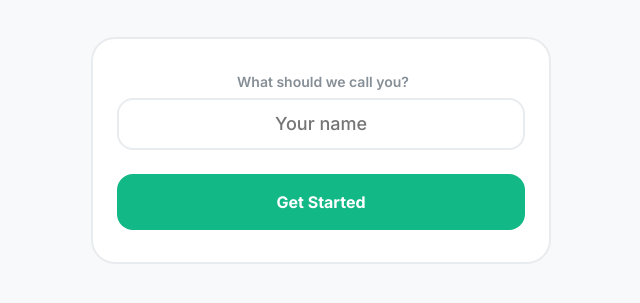
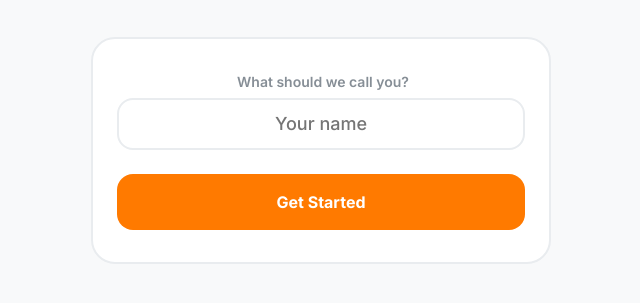
Before and after one commit to stoychevd8-ux/calorie-diary, a plain HTML site: page calorie-diary/index.html in a window 1280 px wide. Shown: the part 393-696 px from the top of the page, without its empty margins (319-959 px from the left). Drawn offline with nearby package versions, Linux system fonts and the light colour scheme.

Commit message:
Change accent color from green to orange

```diff
--- a/calorie-diary/style.css
+++ b/calorie-diary/style.css
@@ -7,7 +7,7 @@
   --ink-2: #868E96;
   --line: #E9ECEF;
 
-  --accent: #12B886;
+  --accent: #FF7A00;
   --accent-ink: #FFFFFF;
   --bad: #FA5252;
 
```
